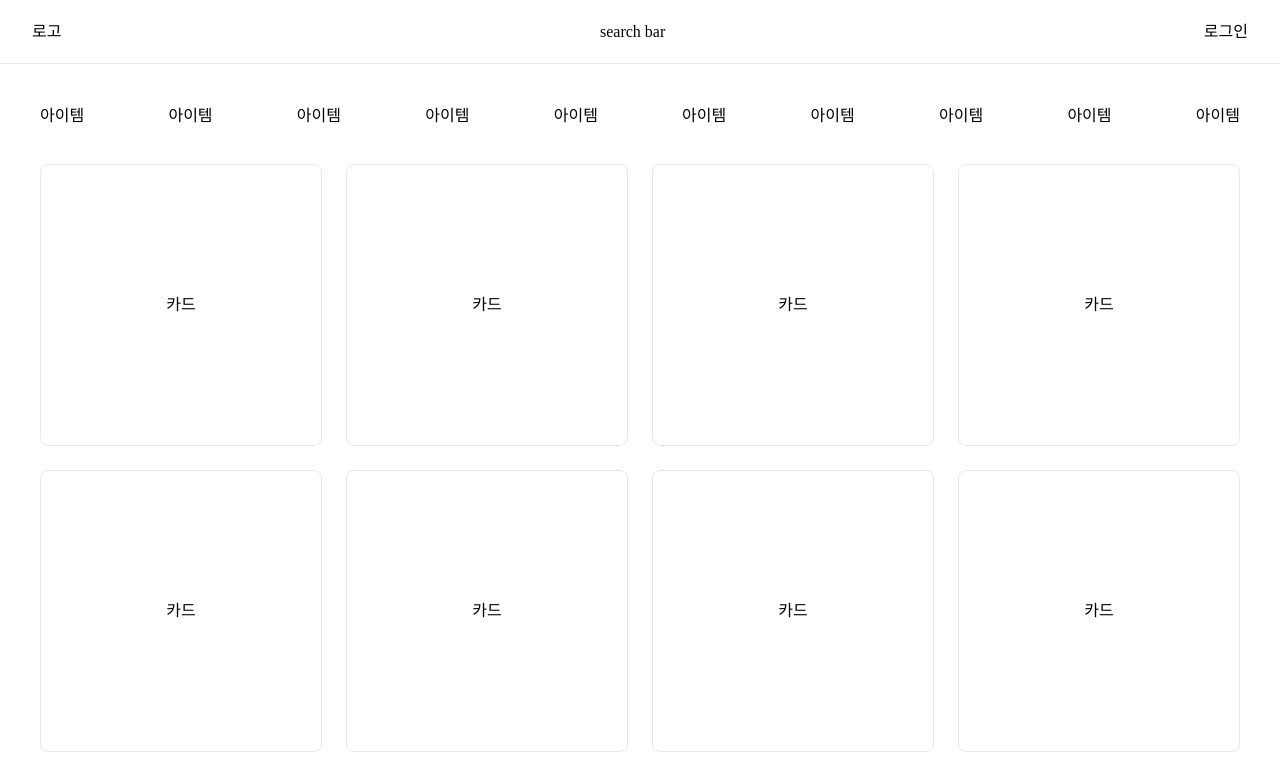
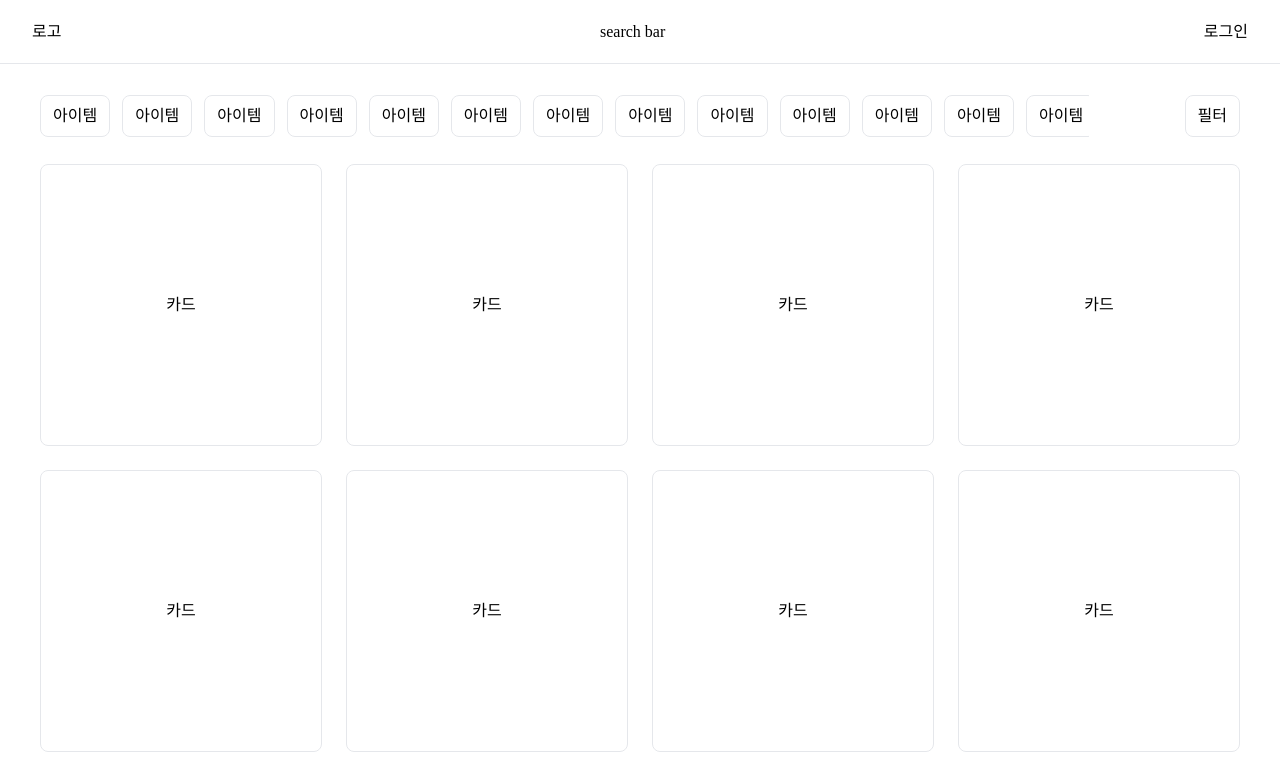
Before and after one commit to Lee-Yeseul/new-project, a React (Vite) app: page / in a window 1280 px wide. Shown: the top 774 px of the page. Built offline with nearby package versions, Linux system fonts and the light colour scheme.

Commit message:
feature : homepage filter 가로 스크롤 및 버튼 축가

```diff
--- a/package.json
+++ b/package.json
@@ -11,7 +11,8 @@
   },
   "dependencies": {
     "react": "^18.2.0",
-    "react-dom": "^18.2.0"
+    "react-dom": "^18.2.0",
+    "tailwind-scrollbar-hide": "^1.1.7"
   },
   "devDependencies": {
     "@types/node": "^20.9.2",
--- a/src/components/HomePage/Filter/Item.tsx
+++ b/src/components/HomePage/Filter/Item.tsx
@@ -1,3 +1,7 @@
 export default function Item() {
-  return <div>아이템</div>;
+  return (
+    <button className="border-solid border-grey-500 border-[1px] p-3 rounded-lg">
+      아이템
+    </button>
+  );
 }
--- a/src/components/HomePage/Filter/index.tsx
+++ b/src/components/HomePage/Filter/index.tsx
@@ -1,13 +1,101 @@
+import { useCallback, useEffect, useRef, useState } from "react";
 import Item from "./Item";
 
 export default function Filter() {
-  const tempItem = Array.from({ length: 10 }, (_, index) => index + 1);
+  const tempItem = Array.from({ length: 20 }, (_, index) => index + 1);
+  const leftElement = useRef<HTMLDivElement>(null);
+  const rightElement = useRef<HTMLDivElement>(null);
+
+  const [leftScrollBtnVisibleState, setLeftScrollBtnVisible] = useState(false);
+  const [rightScrollBtnVisibleState, setRightScrollBtnVisible] = useState(true);
+
+  const handleClickLeftScrollBtn = () => {
+    console.log("scroll left");
+  };
+
+  const handleLeftIntersect = useCallback(
+    ([left]: IntersectionObserverEntry[]) => {
+      if (left.isIntersecting) setLeftScrollBtnVisible(false);
+      else setLeftScrollBtnVisible(true);
+    },
+    []
+  );
+
+  const handleRightIntersect = useCallback(
+    ([right]: IntersectionObserverEntry[]) => {
+      if (right.isIntersecting) setRightScrollBtnVisible(false);
+      else setRightScrollBtnVisible(true);
+    },
+    []
+  );
+
+  useEffect(() => {
+    const leftObserver = new IntersectionObserver(handleLeftIntersect, {
+      threshold: 1,
+    });
+    if (leftElement.current) leftObserver.observe(leftElement.current);
+
+    return () => {
+      leftObserver.disconnect();
+    };
+  }, [handleLeftIntersect]);
+
+  useEffect(() => {
+    const rightObserver = new IntersectionObserver(handleRightIntersect, {
+      threshold: 0.5,
+    });
+    if (rightElement.current) rightObserver.observe(rightElement.current);
+
+    return () => {
+      rightObserver.disconnect();
+    };
+  }, [handleRightIntersect]);
 
   return (
-    <div className="flex justify-between items-center h-16 gap-3">
-      {tempItem.map((id) => (
-        <Item key={id} />
-      ))}
+    <div className="flex w-full items-center h-16 gap-3">
+      <div
+        className={`${
+          leftScrollBtnVisibleState ? "visible animate-fade-in" : "hidden"
+        }  absolute left-10 z-30 bg-white`}
+      >
+        <button
+          className="w-8 h-8 border-solid border-gray-300 border-[1px] rounded-full p-2 hover:shadow-md shadow-grey-500"
+          onClick={handleClickLeftScrollBtn}
+        >
+          {"<"}
+        </button>
+      </div>
+      <div className="basis-11/12 flex flex-nowrap overflow-x-scroll gap-3 scrollbar-hide">
+        {tempItem.map((id) => (
+          <div
+            key={id}
+            className="shrink-0"
+            ref={
+              id === 2
+                ? leftElement
+                : id === tempItem.length
+                ? rightElement
+                : null
+            }
+          >
+            <Item />
+          </div>
+        ))}
+      </div>
+      <div>
+        <button
+          className={`w-8 h-8 border-solid border-gray-300 border-[1px] rounded-full p-2 hover:shadow-md shadow-grey-500 ${
+            rightScrollBtnVisibleState ? "visible animate-fade-in" : "invisible"
+          }`}
+        >
+          {">"}
+        </button>
+      </div>
+      <div className="basis-1/12 w-full flex justify-end">
+        <button className="border-solid border-grey-500 border-[1px] p-3 rounded-lg hover:shadow-md shadow-grey-500">
+          필터
+        </button>
+      </div>
     </div>
   );
 }
--- a/tailwind.config.js
+++ b/tailwind.config.js
@@ -2,7 +2,23 @@
 export default {
   content: ["./index.html", "./src/**/*.{js,ts,jsx,tsx}"],
   theme: {
-    extend: {},
+    extend: {
+      keyframes: {
+        "fade-in": {
+          from: { opacity: "0" },
+          to: { opacity: "1" },
+        },
+        "fade-out": {
+          from: { opacity: "1" },
+          to: { opacity: "0" },
+        },
+      },
+      animation: {
+        "fade-in": "fade-in 300ms ease-out",
+        "fade-out": "fade-out 300ms ease-out",
+      },
+    },
   },
-  plugins: [],
+  // eslint-disable-next-line no-undef
+  plugins: [require("tailwind-scrollbar-hide")],
 };
```
Also changed, not shown: 1 other file (tests, documents, lock files or other folders).
